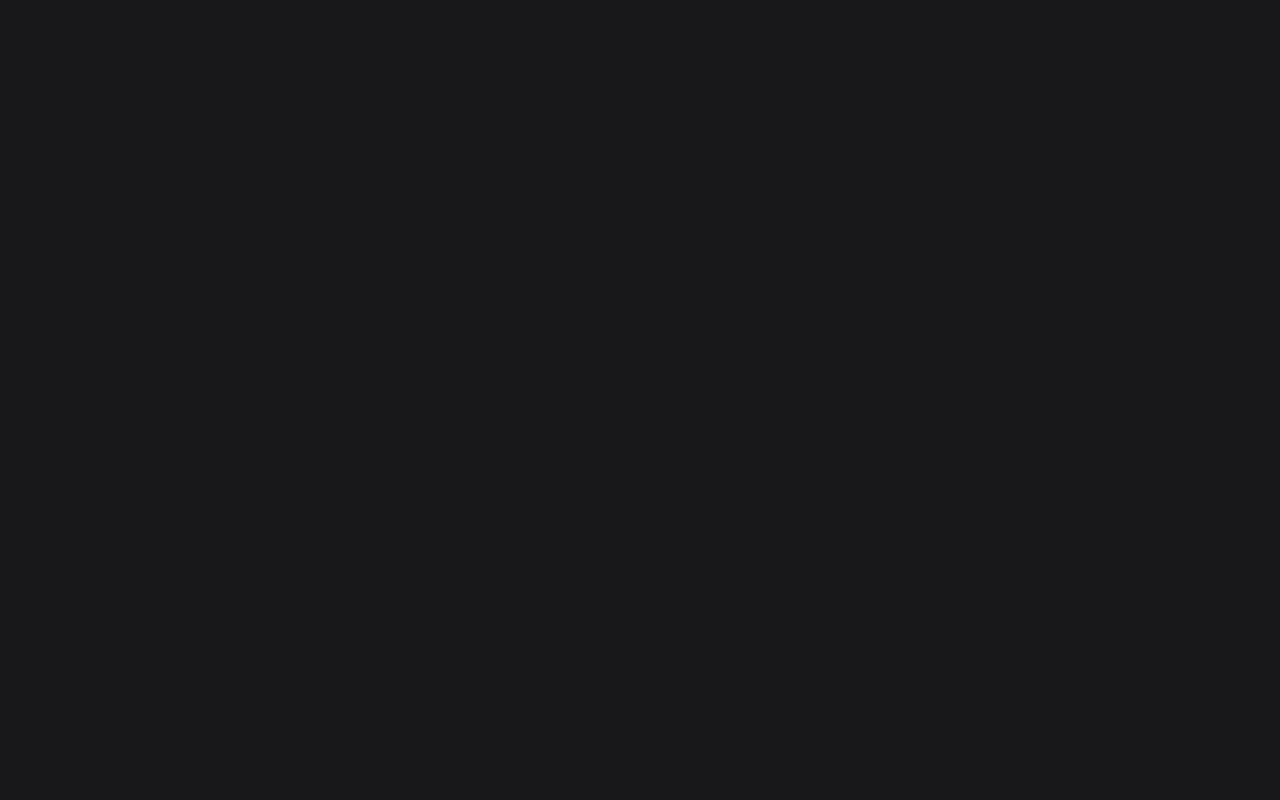
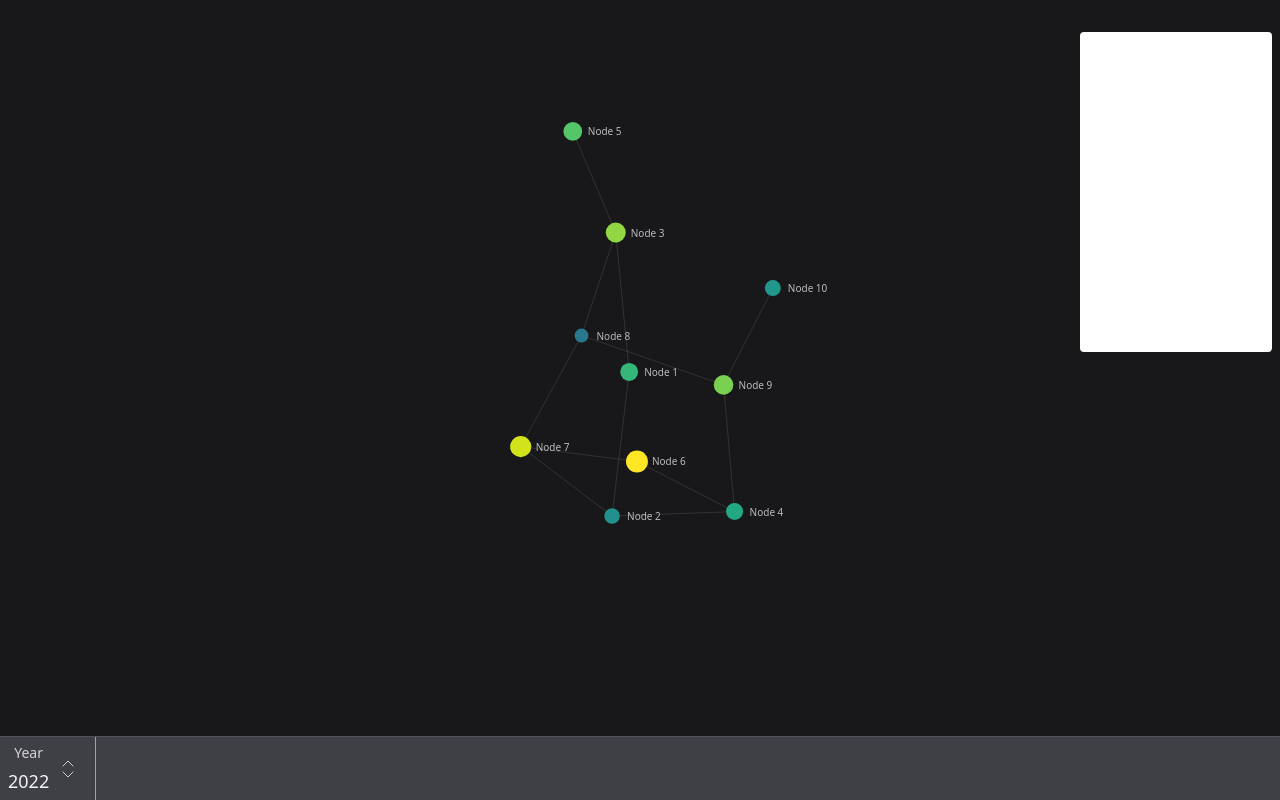
Before and after one commit to kemma011-209/Atlas, a Next.js app in the folder frontend/: page /graphdev in a window 1280 px wide. Built offline with nearby package versions, Linux system fonts and the light colour scheme.

Commit message:
Basic Graph Page setup

```diff
--- /dev/null
+++ b/frontend/app/graphdev/_components/ForceGraph.tsx
@@ -0,0 +1,113 @@
+"use client";
+import React, { useEffect, useRef } from "react";
+import * as d3 from "d3";
+import { graphData } from "../data";
+import type { Node, Link } from "../data";
+
+const ForceGraph = ({ graphData }) => {
+  const svgRef = useRef(null);
+
+  useEffect(() => {
+    d3.select(svgRef.current).selectAll("*").remove();
+
+    const container = d3.select(svgRef.current).node().parentElement;
+    const width = container.clientWidth;
+    const height = container.clientHeight;
+
+    const colorScale = d3
+      .scaleSequential()
+      .domain([0, d3.max(graphData.nodes, (d) => d.value)])
+      .interpolator(d3.interpolateViridis);
+
+    const svg = d3
+      .select(svgRef.current)
+      .attr("width", width)
+      .attr("height", height);
+
+    const simulation = d3
+      .forceSimulation(graphData.nodes)
+      .force("link", d3.forceLink(graphData.links).distance(100))
+      .force("charge", d3.forceManyBody().strength(-200))
+      .force("center", d3.forceCenter(width / 2, height / 2))
+      .force("collide", d3.forceCollide().radius(30));
+
+    const link = svg
+      .append("g")
+      .selectAll("line")
+      .data(graphData.links)
+      .join("line")
+      .style("stroke", "#444")
+      .style("stroke-width", 1)
+      .style("opacity", 0.6);
+
+    const node = svg
+      .append("g")
+      .selectAll("circle")
+      .data(graphData.nodes)
+      .join("circle")
+      .attr("r", (d) => Math.sqrt(d.value) * 2)
+      .style("fill", (d) => colorScale(d.value))
+      .call(drag(simulation));
+
+    const labels = svg
+      .append("g")
+      .selectAll("text")
+      .data(graphData.nodes)
+      .join("text")
+      .text((d) => d.name)
+      .attr("font-size", "10px")
+      .attr("dx", 15)
+      .attr("dy", 4)
+      .style("fill", "#fff")
+      .style("opacity", 0.7);
+
+    simulation.on("tick", () => {
+      link
+        .attr("x1", (d) => d.source.x)
+        .attr("y1", (d) => d.source.y)
+        .attr("x2", (d) => d.target.x)
+        .attr("y2", (d) => d.target.y);
+
+      node.attr("cx", (d) => d.x).attr("cy", (d) => d.y);
+
+      labels.attr("x", (d) => d.x).attr("y", (d) => d.y);
+    });
+
+    function drag(simulation) {
+      function dragstarted(event) {
+        if (!event.active) simulation.alphaTarget(0.3).restart();
+        event.subject.fx = event.subject.x;
+        event.subject.fy = event.subject.y;
+      }
+
+      function dragged(event) {
+        event.subject.fx = event.x;
+        event.subject.fy = event.y;
+      }
+
+      function dragended(event) {
+        if (!event.active) simulation.alphaTarget(0);
+        event.subject.fx = null;
+        event.subject.fy = null;
+      }
+
+      return d3
+        .drag()
+        .on("start", dragstarted)
+        .on("drag", dragged)
+        .on("end", dragended);
+    }
+
+    return () => {
+      simulation.stop();
+    };
+  }, [graphData]);
+
+  return (
+    <div className="relative w-full h-full">
+      <svg ref={svgRef} className="w-full h-full" />
+    </div>
+  );
+};
+
+export default ForceGraph;
--- /dev/null
+++ b/frontend/app/graphdev/data.ts
@@ -0,0 +1,41 @@
+// types.ts
+export interface Node {
+  id: number;
+  name: string;
+  value: number;
+}
+
+export interface Link {
+  source: number;
+  target: number;
+  value: number;
+}
+
+export const graphData = {
+  nodes: [
+    { id: 1, name: "Node 1", value: 20 },
+    { id: 2, name: "Node 2", value: 15 },
+    { id: 3, name: "Node 3", value: 25 },
+    { id: 4, name: "Node 4", value: 18 },
+    { id: 5, name: "Node 5", value: 22 },
+    { id: 6, name: "Node 6", value: 30 },
+    { id: 7, name: "Node 7", value: 28 },
+    { id: 8, name: "Node 8", value: 12 },
+    { id: 9, name: "Node 9", value: 24 },
+    { id: 10, name: "Node 10", value: 16 },
+  ],
+  links: [
+    { source: 0, target: 1, value: 1 },
+    { source: 0, target: 2, value: 1 },
+    { source: 1, target: 3, value: 1 },
+    { source: 2, target: 4, value: 1 },
+    { source: 3, target: 5, value: 1 },
+    { source: 5, target: 6, value: 1 },
+    { source: 6, target: 7, value: 1 },
+    { source: 7, target: 8, value: 1 },
+    { source: 8, target: 9, value: 1 },
+    { source: 1, target: 6, value: 1 },
+    { source: 2, target: 7, value: 1 },
+    { source: 3, target: 8, value: 1 },
+  ],
+};
--- a/frontend/app/graphdev/page.tsx
+++ b/frontend/app/graphdev/page.tsx
@@ -1,11 +1,59 @@
-import React from "react";
+"use client";
+import React, { useState } from "react";
+import ForceGraph from "./_components/ForceGraph";
+import { graphData } from "./data";
+import { ChevronsUpDown } from "lucide-react";
 
-const page = () => {
+const Page = () => {
+  const [isOpen, setIsOpen] = useState(false);
+  const [selectedYear, setSelectedYear] = useState(2022);
+
+  const years = [2022, 2023, 2024];
+
   return (
-    <div className="w-screen h-screen ">
-      <div className="w-full h-full bg-zinc-900"> </div>
+    <div className="w-screen h-screen flex flex-col">
+      <div className="w-full flex-grow bg-zinc-900 relative overflow-hidden">
+        <div className="w-48 h-80 bg-white rounded top-8 right-2 absolute z-10"></div>
+        <ForceGraph graphData={graphData} />
+      </div>
+      <div className="w-full h-16 bg-zinc-700 border-t border-zinc-600 flex-shrink-0">
+        <div className="w-full h-full flex">
+          <div className="h-full w-24 p-2 border-r border-zinc-400 flex space-x-2 relative">
+            <button
+              onClick={() => setIsOpen(!isOpen)}
+              className="w-full h-full flex items-center group"
+            >
+              <div className="flex flex-col text-white space-y-1">
+                <p className="text-sm text-zinc-300">Year</p>
+                <p className="text-lg text-zinc-100">{selectedYear}</p>
+              </div>
+              <div className="h-full w-12 flex justify-center items-center">
+                <ChevronsUpDown className="stroke-[0.8] text-zinc-100 transition-transform duration-200 group-hover:scale-110" />
+              </div>
+            </button>
+
+            {isOpen && (
+              <div className="absolute bottom-full mb-2 left-0 w-24 bg-zinc-800 rounded-md shadow-lg overflow-hidden">
+                {years.map((year) => (
+                  <button
+                    key={year}
+                    onClick={() => {
+                      setSelectedYear(year);
+                      setIsOpen(false);
+                    }}
+                    className="w-full px-4 py-2 text-zinc-100 hover:bg-zinc-700 transition-colors duration-150 text-left"
+                  >
+                    {year}
+                  </button>
+                ))}
+              </div>
+            )}
+          </div>
+          <div className="w-full h-full"></div>
+        </div>
+      </div>
     </div>
   );
 };
 
-export default page;
+export default Page;
```
